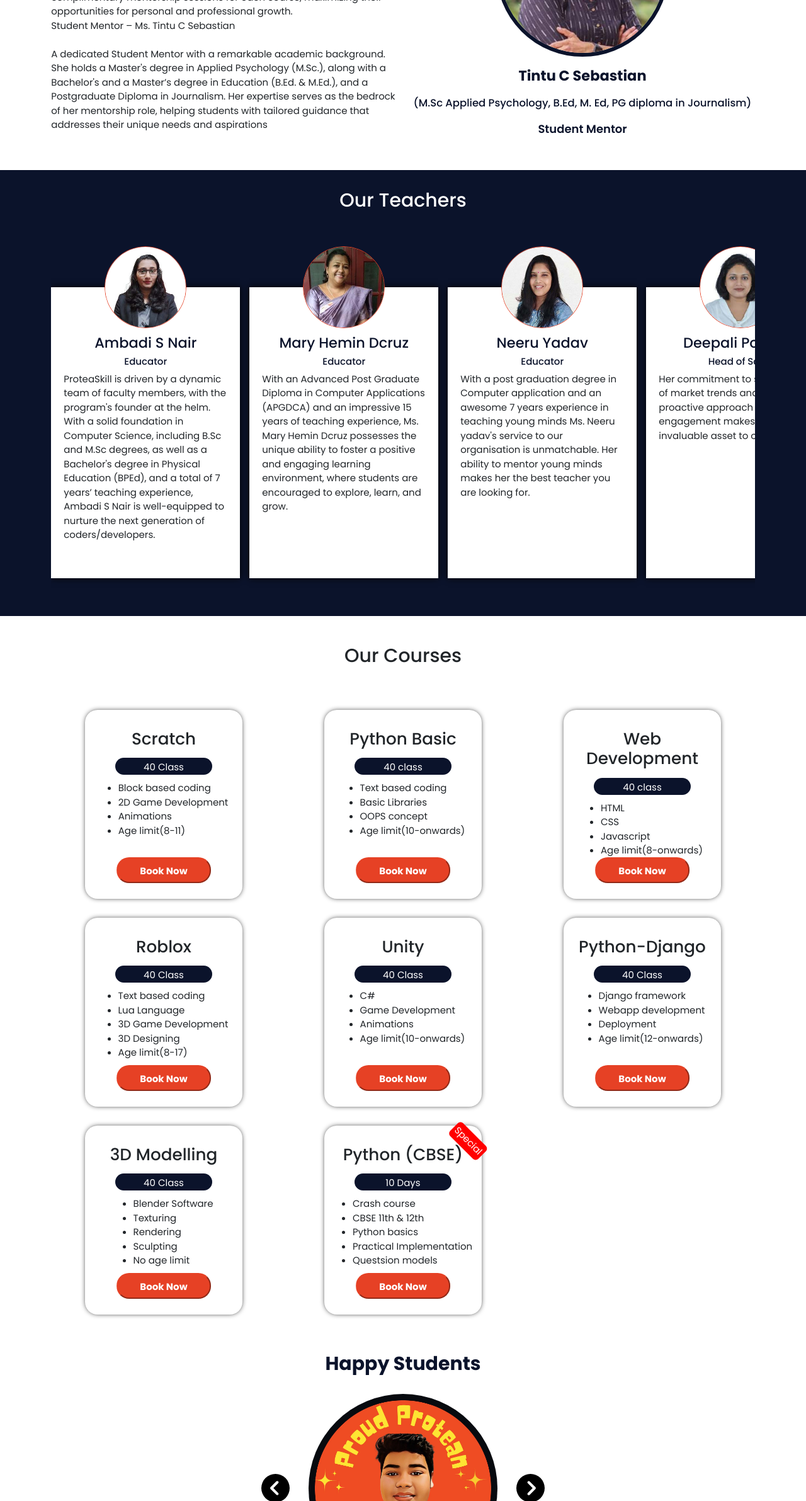
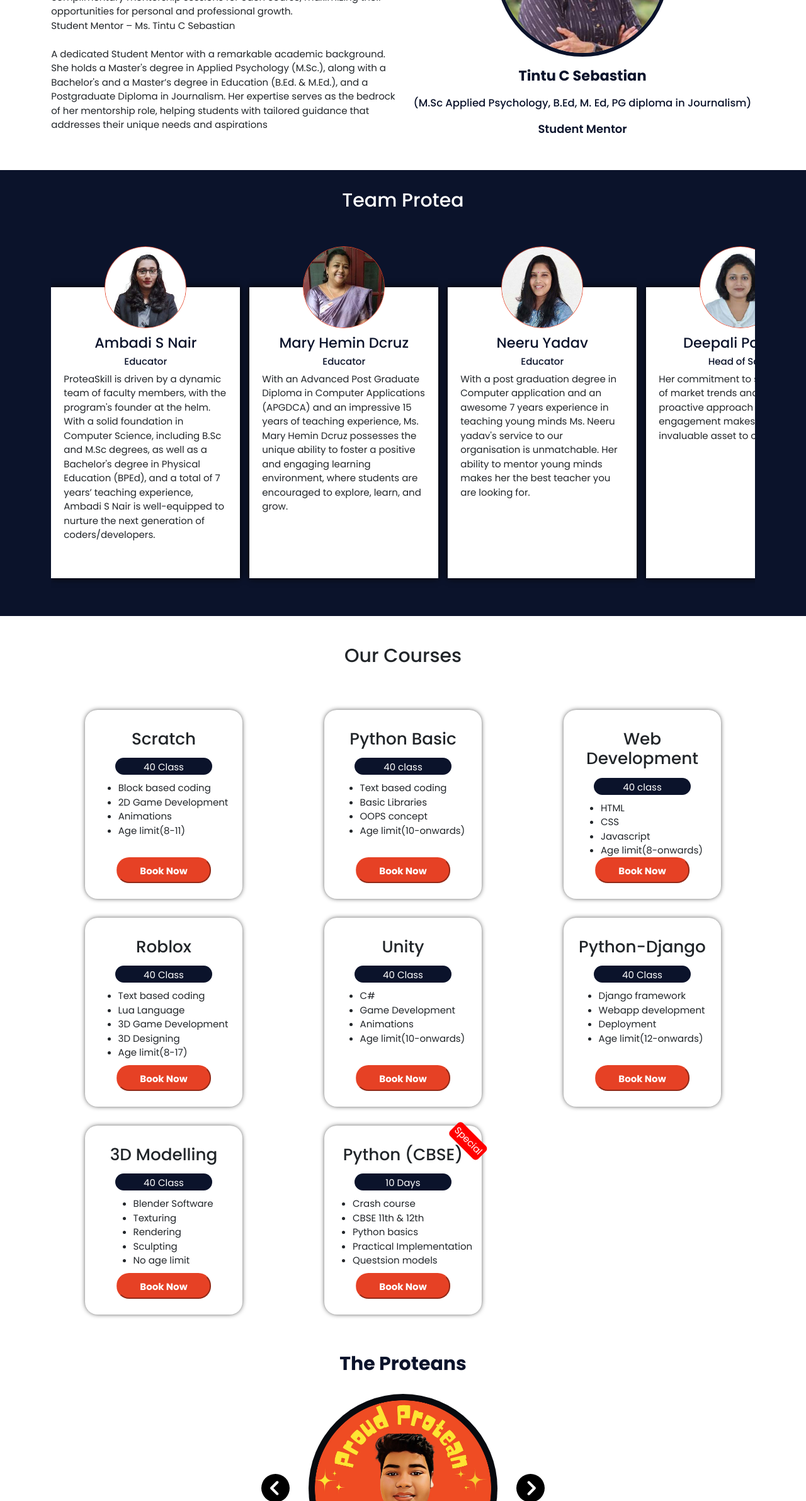
Before and after one commit to paulvarkey758/proteaskill, a plain HTML site: page index.html in a window 1280 px wide. Shown: the part 3324-5707 px from the top of the page at 63% size. Drawn offline with nearby package versions, Linux system fonts and the light colour scheme.

Commit message:
happy students and teachers headings changed

```diff
--- a/index.html
+++ b/index.html
@@ -245,7 +245,7 @@
 </section> -->
 <!--============================================================testimonial section=========================================================-->
 <section class="sec-styles container-bg" id="testimonials">
-    <center><h2>Our Teachers</h2></center>
+    <center><h2>Team Protea</h2></center>
     <div class="container">
         <di class="staff-wrapper">
             <div class="testimonial-card testimonial-card-one">
@@ -457,7 +457,7 @@
 
 <!--==================================================our students==========================================================================-->
 <section class="sec-styles">
-    <center><h2 id="contact-heading">Happy Students</h2></center>
+    <center><h2 id="contact-heading">The Proteans</h2></center>
     <div class="container">
         <div class="student-container">
             <span onclick="PrevStudent()">
```
